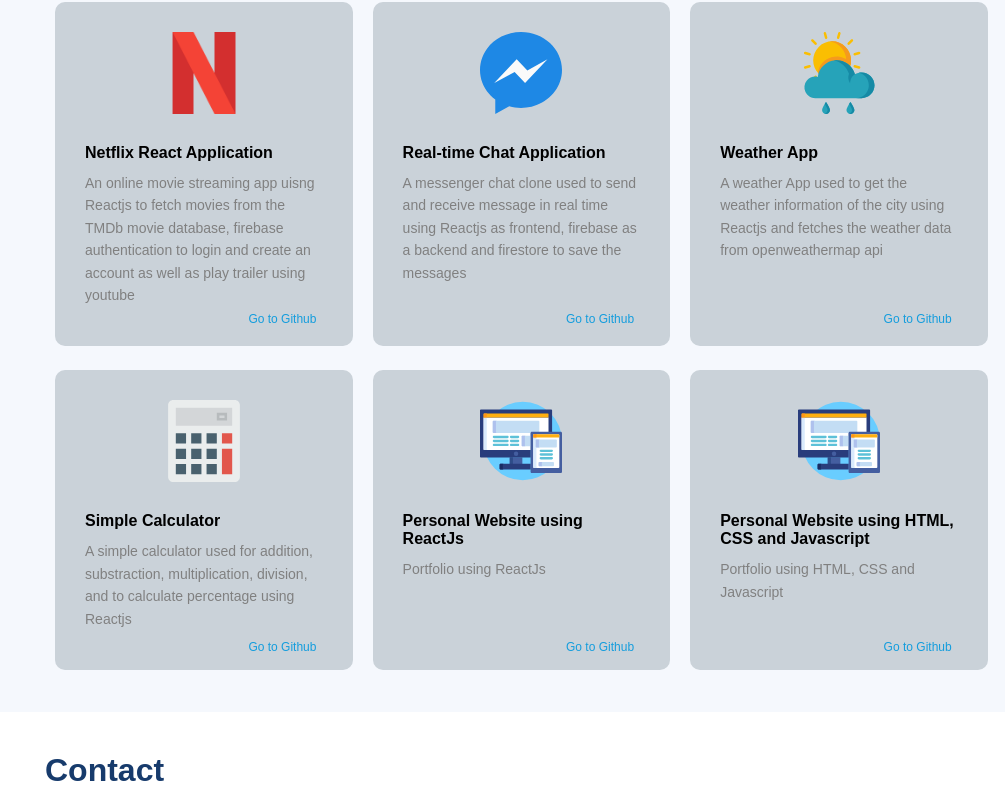
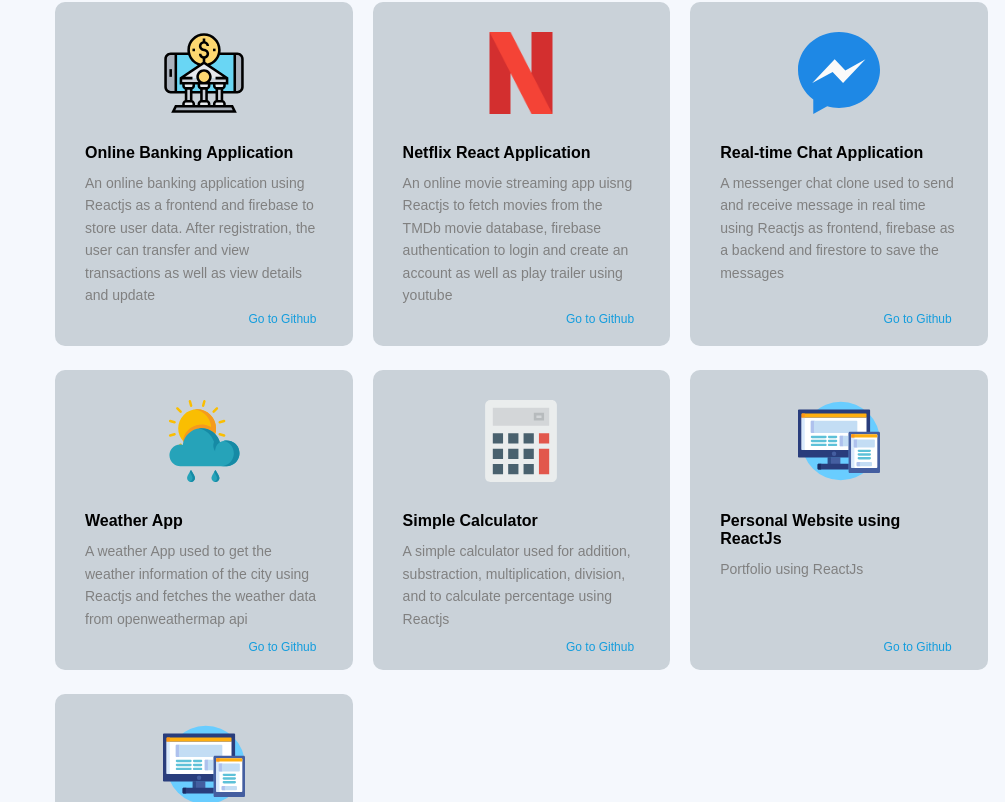
Before and after one commit to KamalByanjankar/PortfolioWebsite, a React (Create React App) app: page / in a window 1280 px wide. Shown: the part 3453-4255 px from the top of the page, without its empty margins (275-1280 px from the left). Built offline with nearby package versions, Linux system fonts and the light colour scheme.

Commit message:
project added

```diff
--- a/src/components/Projects/Projects.jsx
+++ b/src/components/Projects/Projects.jsx
@@ -18,7 +18,6 @@
   {
     id: 103,
     icon: authorizationIcon,
-
     title: "jwt authorization",
     details:
       "Spring Boot authentication and authorization using JWT, Spring security and Postgresql",
@@ -27,7 +26,6 @@
   {
     id: 102,
     icon: bankIcon,
-
     title: "Banking Application",
     details:
       "A Banking Application using Spring boot, Hibernate and Thymeleaf",
@@ -80,6 +78,13 @@
 ]
 
 const javascriptProjects = [
+  {
+    id: 307,
+    icon: bankIcon,
+    title: "Online Banking Application",
+    details: "An online banking application using Reactjs as a frontend and firebase to store user data. After registration, the user can transfer and view transactions as well as view details and update",
+    link: "https://github.com/KamalByanjankar/bankApp",
+  },
   {
     id: 306,
     icon: netflixIcon,
```
